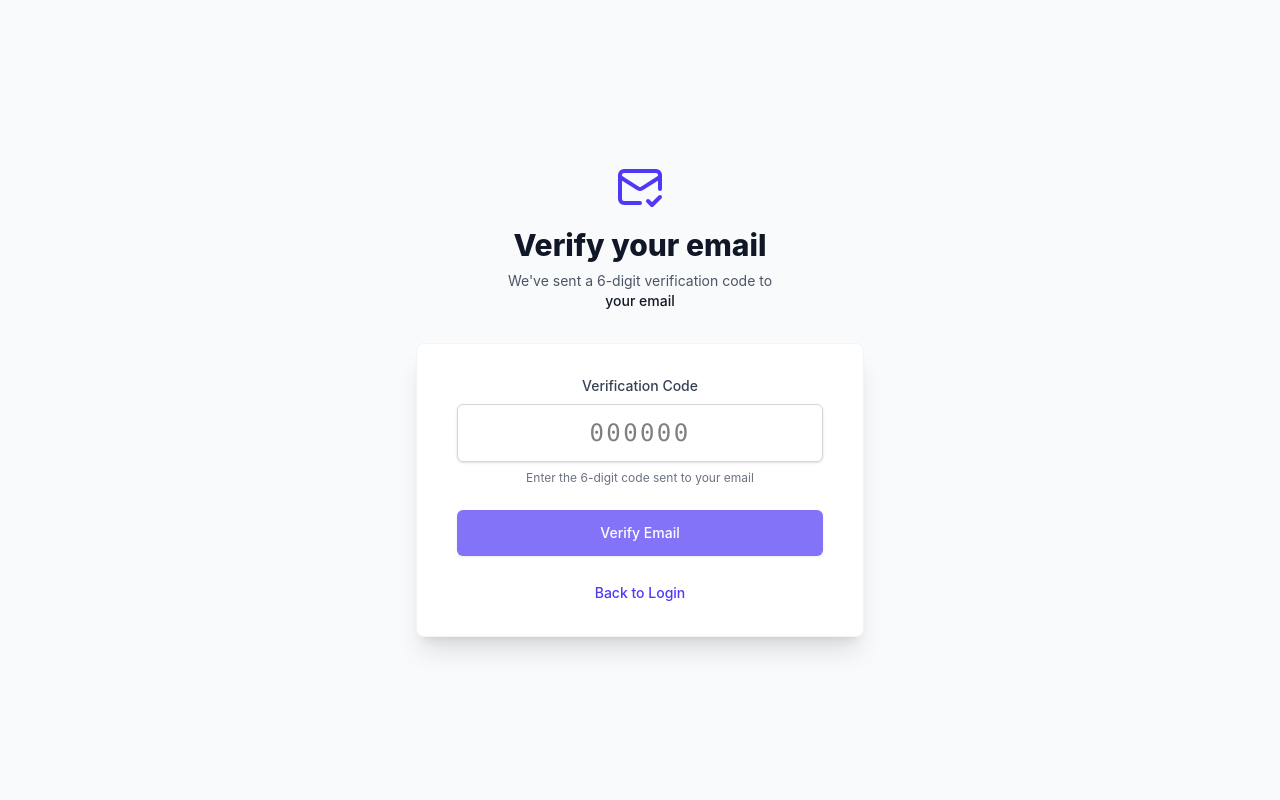
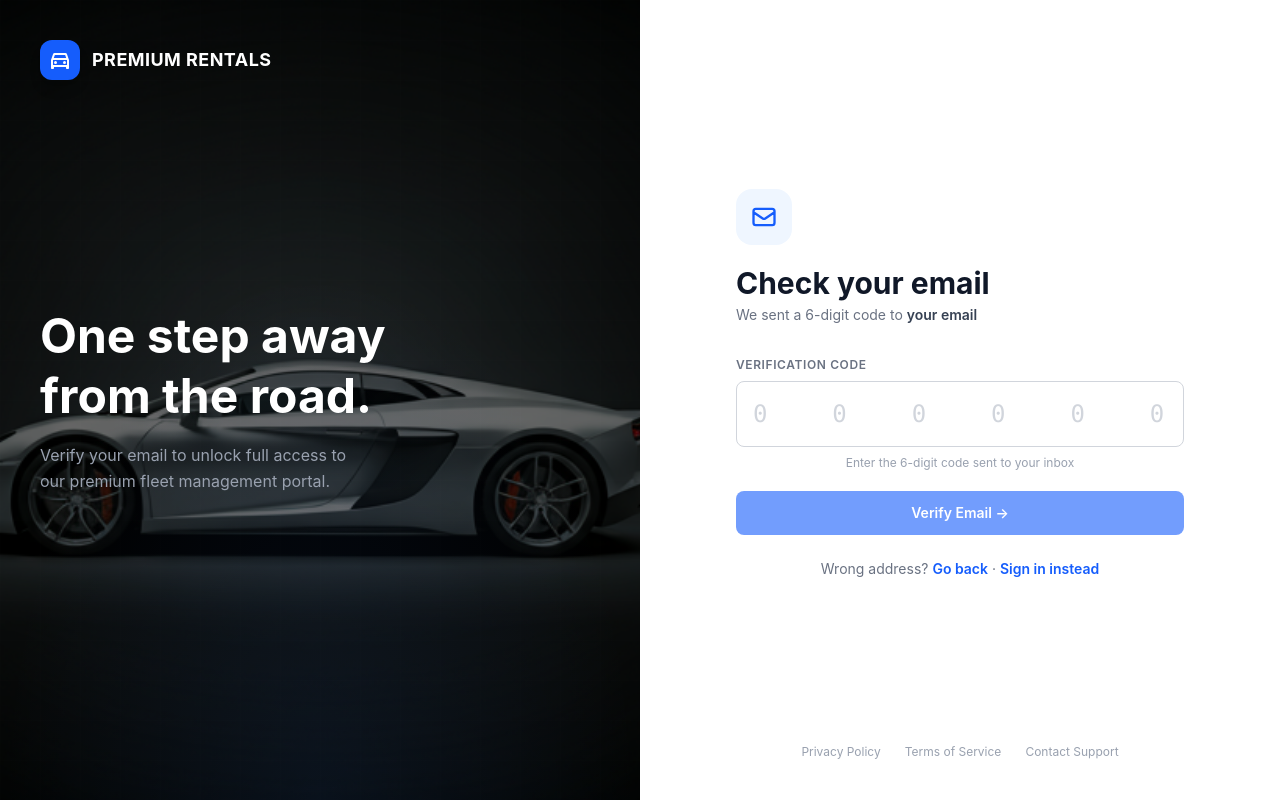
Before and after one commit to mustaphaessafidev-collab/Peoject_ERP, a React (Vite) app in the folder Frontend/: page /validate-email in a window 1280 px wide. Built offline with nearby package versions, Linux system fonts and the light colour scheme; no server answers; the HTML template or start-up script is replaced by a standard one.

Commit message:
validate match auth models

```diff
--- a/Frontend/src/pages/ValidateEmailPage.jsx
+++ b/Frontend/src/pages/ValidateEmailPage.jsx
@@ -1,6 +1,5 @@
 import React, { useState, useEffect } from 'react';
 import { useNavigate, useLocation, Link } from 'react-router-dom';
-import { MailCheck } from 'lucide-react';
 import { authService } from '../services/auth';
 
 export default function ValidateEmailPage() {
@@ -10,18 +9,12 @@ export default function ValidateEmailPage() {
   const [error, setError] = useState(null);
   const [isLoading, setIsLoading] = useState(false);
 
-  // If user got routed here without state (e.g. they refreshed), they won't see their email
   const email = location.state?.email || 'your email';
 
-  // Automatically validate if OTP is passed via query string (e.g., from an email link)
   useEffect(() => {
     const params = new URLSearchParams(location.search);
     const tokenFromUrl = params.get('token');
-    if (tokenFromUrl) {
-      setOtp(tokenFromUrl);
-      // Optional: automatically submit if a full 6-digit token is in URL
-      // submitValidation(tokenFromUrl);
-    }
+    if (tokenFromUrl) setOtp(tokenFromUrl);
   }, [location]);
 
   const handleSubmit = async (e) => {
@@ -34,13 +27,10 @@ export default function ValidateEmailPage() {
       setError('Please enter a valid 6-digit code');
       return;
     }
-
     setIsLoading(true);
     setError(null);
-
     try {
       await authService.validateEmail(otpCode);
-      // Validation successful, navigate to test success page
       navigate('/test-success');
     } catch (err) {
       setError(err.message || 'Verification failed. Please check your code and try again.');
@@ -50,84 +40,144 @@ export default function ValidateEmailPage() {
   };
 
   return (
-    <div className="min-h-screen bg-gray-50 flex flex-col justify-center py-12 sm:px-6 lg:px-8">
-      <div className="sm:mx-auto sm:w-full sm:max-w-md">
-        <div className="flex justify-center text-indigo-600 mb-4">
-          <MailCheck size={48} />
+    <div className="flex h-screen overflow-hidden">
+      {/* ── LEFT PANEL ── */}
+      <div
+        className="hidden lg:flex lg:w-1/2 relative flex-col justify-center p-10 overflow-hidden"
+        style={{
+          backgroundImage: 'url(/luxury-car-hero.png)',
+          backgroundSize: 'cover',
+          backgroundPosition: 'center 40%',
+        }}
+      >
+        {/* Dark overlay */}
+        <div className="absolute inset-0 bg-black/60" />
+
+        {/* Grid texture */}
+        <div
+          className="absolute inset-0 opacity-5"
+          style={{
+            backgroundImage:
+              'linear-gradient(rgba(255,255,255,0.1) 1px, transparent 1px), linear-gradient(90deg, rgba(255,255,255,0.1) 1px, transparent 1px)',
+            backgroundSize: '40px 40px',
+          }}
+        />
+
+        {/* Ambient glow */}
+        <div
+          className="absolute bottom-0 left-0 right-0 h-2/3 opacity-30"
+          style={{ background: 'radial-gradient(ellipse at 50% 100%, rgba(59,130,246,0.3) 0%, transparent 70%)' }}
+        />
+
+        {/* Logo — pinned top-left */}
+        <div className="absolute top-10 left-10 z-10 flex items-center gap-3">
+          <div className="w-10 h-10 bg-blue-600 rounded-xl flex items-center justify-center shadow-lg">
+            <svg viewBox="0 0 24 24" className="w-6 h-6 text-white fill-current">
+              <path d="M18.92 6.01C18.72 5.42 18.16 5 17.5 5h-11c-.66 0-1.21.42-1.42 1.01L3 12v8c0 .55.45 1 1 1h1c.55 0 1-.45 1-1v-1h12v1c0 .55.45 1 1 1h1c.55 0 1-.45 1-1v-8l-2.08-5.99zM6.85 7h10.29l1.08 3.11H5.77L6.85 7zM19 17H5v-5h14v5z"/>
+              <circle cx="7.5" cy="14.5" r="1.5"/>
+              <circle cx="16.5" cy="14.5" r="1.5"/>
+            </svg>
           </div>
-        <h2 className="mt-2 text-center text-3xl font-extrabold text-gray-900">
-          Verify your email
-        </h2>
-        <p className="mt-2 text-center text-sm text-gray-600">
-          We've sent a 6-digit verification code to
-          <br />
-          <span className="font-medium text-gray-900">{email}</span>
+          <span className="text-white font-bold text-lg tracking-wide">PREMIUM RENTALS</span>
+        </div>
+
+        {/* Hero text */}
+        <div className="relative z-10">
+          <h1 className="text-5xl font-bold text-white leading-tight mb-4">
+            One step away<br />from the road.
+          </h1>
+          <p className="text-gray-400 text-base max-w-xs leading-relaxed">
+            Verify your email to unlock full access to our premium fleet management portal.
+          </p>
+        </div>
+      </div>
+
+      {/* ── RIGHT PANEL ── */}
+      <div className="flex-1 flex flex-col justify-between bg-white px-8 py-10 sm:px-16 overflow-hidden">
+        <div className="max-w-md mx-auto w-full flex flex-col justify-center h-full">
+
+          {/* Icon + Heading */}
+          <div className="mb-8">
+            <div className="w-14 h-14 bg-blue-50 rounded-2xl flex items-center justify-center mb-5">
+              <svg className="w-7 h-7 text-blue-600" fill="none" stroke="currentColor" viewBox="0 0 24 24">
+                <path strokeLinecap="round" strokeLinejoin="round" strokeWidth={2} d="M3 8l7.89 5.26a2 2 0 002.22 0L21 8M5 19h14a2 2 0 002-2V7a2 2 0 00-2-2H5a2 2 0 00-2 2v10a2 2 0 002 2z" />
+              </svg>
+            </div>
+            <h2 className="text-3xl font-bold text-gray-900 mb-1">Check your email</h2>
+            <p className="text-gray-500 text-sm">
+              We sent a 6-digit code to{' '}
+              <span className="font-semibold text-gray-700">{email}</span>
             </p>
           </div>
 
-      <div className="mt-8 sm:mx-auto sm:w-full sm:max-w-md">
-        <div className="bg-white py-8 px-4 shadow-xl sm:rounded-lg sm:px-10 border border-gray-100">
-          <form className="space-y-6" onSubmit={handleSubmit}>
+          {/* Error */}
           {error && (
-              <div className="bg-red-50 border-l-4 border-red-500 p-4 mb-6 rounded-md">
-                <div className="flex">
-                  <div className="ml-3">
-                    <p className="text-sm text-red-700 font-medium">{error}</p>
-                  </div>
-                </div>
+            <div className="mb-5 bg-red-50 border border-red-200 rounded-lg p-3 text-sm text-red-700">
+              {error}
             </div>
           )}
 
+          <form onSubmit={handleSubmit} className="space-y-5">
+            {/* OTP input */}
             <div>
-              <label htmlFor="otp" className="block text-sm font-medium text-gray-700 text-center mb-2">
+              <label className="block text-xs font-semibold text-gray-500 uppercase tracking-wider mb-2">
                 Verification Code
               </label>
-              <div className="mt-1">
               <input
                 id="otp"
                 name="otp"
                 type="text"
                 required
                 maxLength={6}
-                  className="block w-full text-center text-2xl tracking-widest px-3 py-3 border border-gray-300 rounded-md shadow-sm focus:outline-none focus:ring-indigo-500 focus:border-indigo-500 transition-all font-mono"
-                  placeholder="000000"
                 value={otp}
-                  onChange={(e) => setOtp(e.target.value.replace(/[^0-9]/g, ''))} // Only allow numbers
+                onChange={(e) => setOtp(e.target.value.replace(/[^0-9]/g, ''))}
+                placeholder="0  0  0  0  0  0"
+                className="w-full text-center text-2xl font-mono tracking-[0.5em] px-4 py-4 border border-gray-300 rounded-lg focus:outline-none focus:ring-2 focus:ring-blue-500 focus:border-transparent transition-all placeholder-gray-300"
               />
-              </div>
-              <p className="mt-2 text-xs text-center text-gray-500">
-                Enter the 6-digit code sent to your email
+              <p className="mt-2 text-xs text-center text-gray-400">
+                Enter the 6-digit code sent to your inbox
               </p>
             </div>
 
-            <div>
+            {/* Submit */}
             <button
               type="submit"
               disabled={isLoading || otp.length < 6}
-                className={`w-full flex justify-center py-3 px-4 border border-transparent rounded-md shadow-sm text-sm font-medium text-white bg-indigo-600 hover:bg-indigo-700 focus:outline-none focus:ring-2 focus:ring-offset-2 focus:ring-indigo-500 transition-colors ${
-                  (isLoading || otp.length < 6) ? 'opacity-70 cursor-not-allowed' : ''
+              className={`w-full py-3 text-sm font-semibold text-white bg-blue-600 rounded-lg hover:bg-blue-700 focus:outline-none focus:ring-2 focus:ring-blue-500 focus:ring-offset-2 transition-colors flex items-center justify-center gap-2 ${
+                (isLoading || otp.length < 6) ? 'opacity-60 cursor-not-allowed' : ''
               }`}
             >
               {isLoading ? (
-                  <span className="flex items-center">
-                    <svg className="animate-spin -ml-1 mr-3 h-5 w-5 text-white" xmlns="http://www.w3.org/2000/svg" fill="none" viewBox="0 0 24 24">
-                      <circle className="opacity-25" cx="12" cy="12" r="10" stroke="currentColor" strokeWidth="4"></circle>
-                      <path className="opacity-75" fill="currentColor" d="M4 12a8 8 0 018-8V0C5.373 0 0 5.373 0 12h4zm2 5.291A7.962 7.962 0 014 12H0c0 3.042 1.135 5.824 3 7.938l3-2.647z"></path>
+                <>
+                  <svg className="animate-spin h-4 w-4 text-white" fill="none" viewBox="0 0 24 24">
+                    <circle className="opacity-25" cx="12" cy="12" r="10" stroke="currentColor" strokeWidth="4" />
+                    <path className="opacity-75" fill="currentColor" d="M4 12a8 8 0 018-8V0C5.373 0 0 5.373 0 12h4zm2 5.291A7.962 7.962 0 014 12H0c0 3.042 1.135 5.824 3 7.938l3-2.647z" />
                   </svg>
                   Verifying...
-                  </span>
+                </>
               ) : (
-                  'Verify Email'
+                'Verify Email →'
               )}
             </button>
+          </form>
+
+          <p className="mt-6 text-center text-sm text-gray-500">
+            Wrong address?{' '}
+            <Link to="/register" className="font-semibold text-blue-600 hover:text-blue-500 transition-colors">
+              Go back
+            </Link>
+            {' · '}
+            <Link to="/login" className="font-semibold text-blue-600 hover:text-blue-500 transition-colors">
+              Sign in instead
+            </Link>
+          </p>
         </div>
 
-             <div className="mt-4 text-center">
-              <Link to="/login" className="text-sm font-medium text-indigo-600 hover:text-indigo-500 transition-colors">
-                Back to Login
-              </Link>
-            </div>
-          </form>
+        {/* Footer */}
+        <div className="flex justify-center gap-6 text-xs text-gray-400 pt-4">
+          <a href="#" className="hover:text-gray-600 transition-colors">Privacy Policy</a>
+          <a href="#" className="hover:text-gray-600 transition-colors">Terms of Service</a>
+          <a href="#" className="hover:text-gray-600 transition-colors">Contact Support</a>
         </div>
       </div>
     </div>
```
Lines whose indentation alone changed are shown as unchanged.
